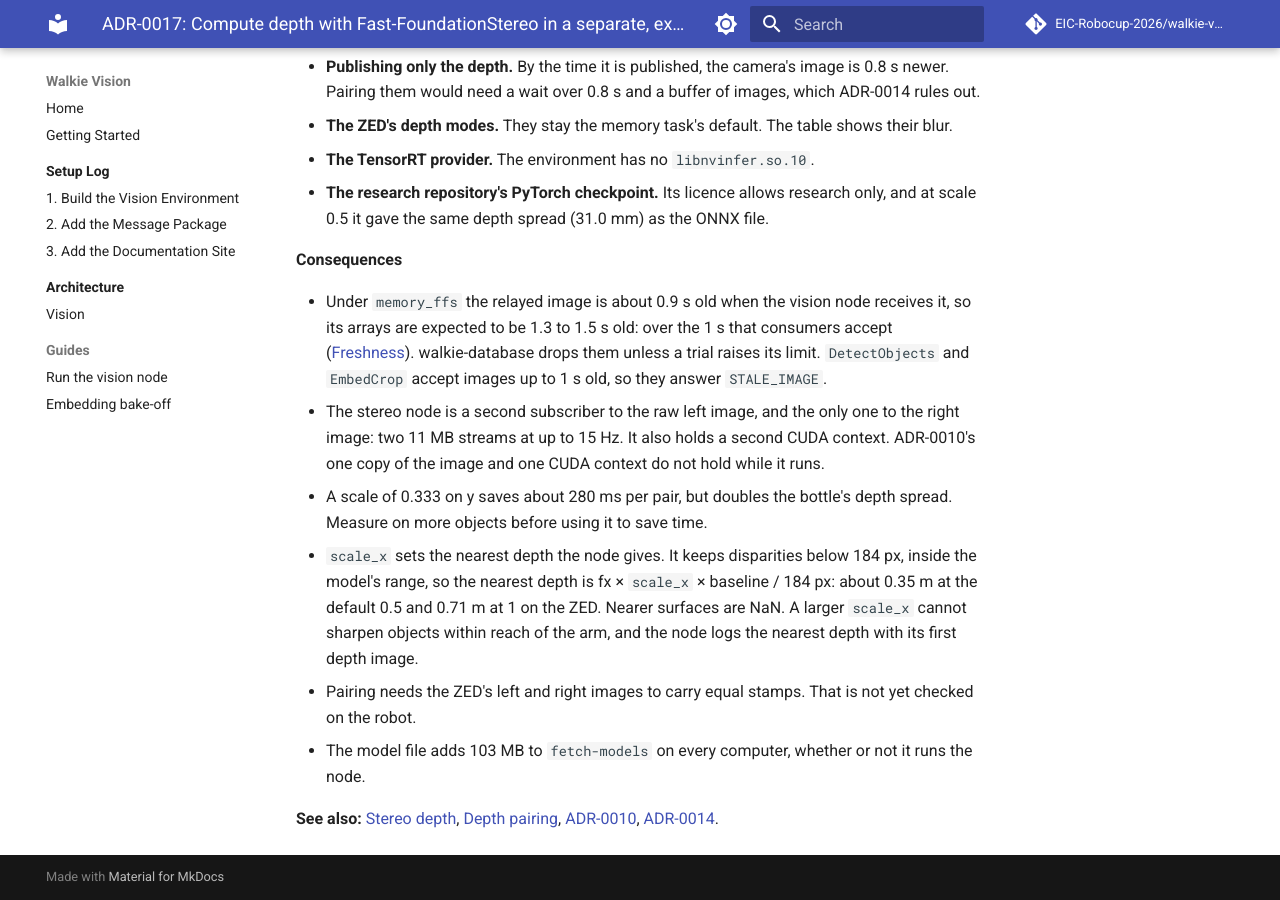
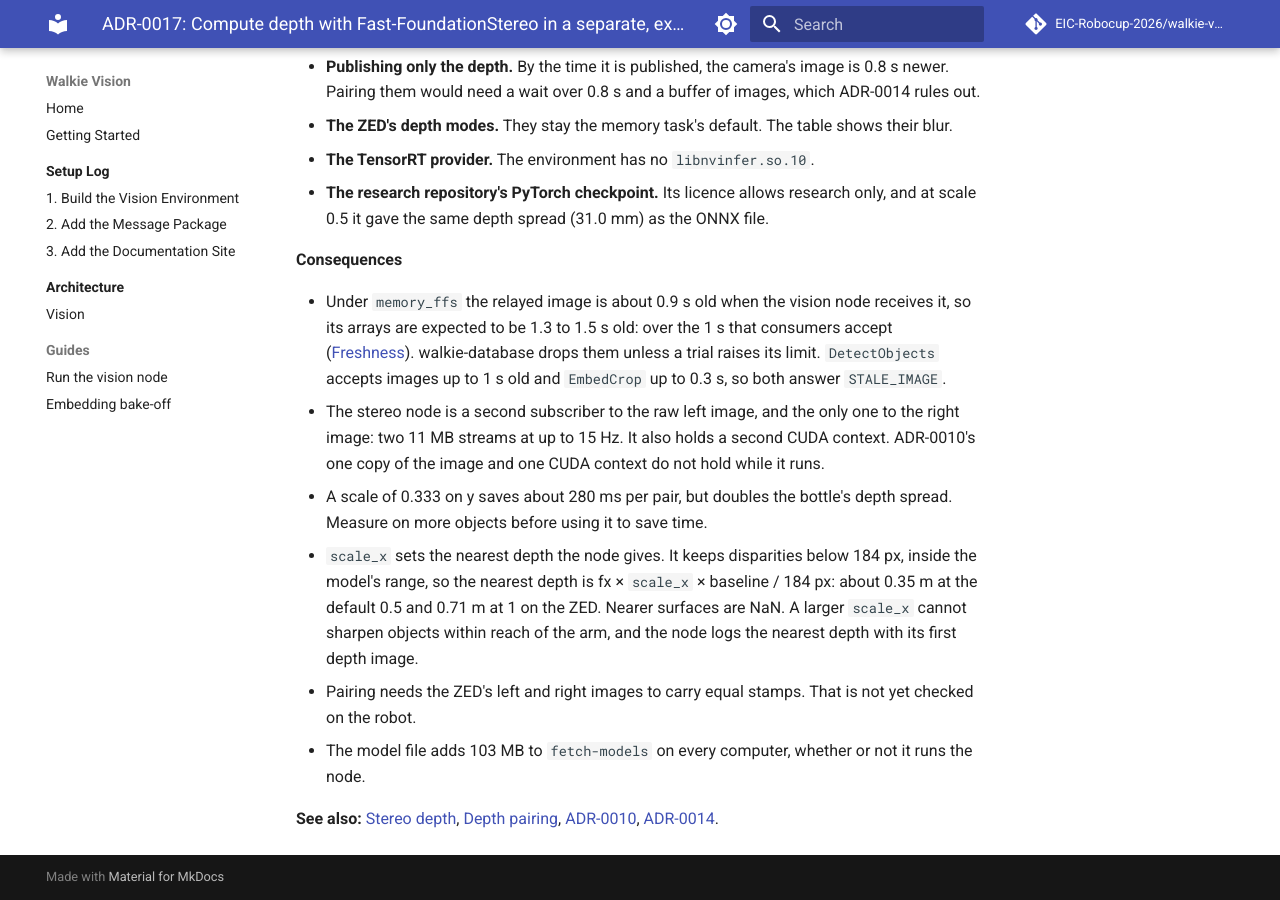
Before and after one commit to EIC-Robocup-2026/walkie-vision, an MkDocs documentation site: the page built from docs/architecture/decisions/0017-stereo-depth-node.md, in a window 1280 px wide and 900 px high, scrolled down 1829 px. Built offline with MkDocs 1.6.1 and Material for MkDocs 9.7.7, drawn with Linux system fonts in a browser that asks for light colours; comment, search, counter and statistics services are not loaded.

Commit message:
docs: correct the embedcrop image age and the fetch-models size

```diff
--- a/docs/architecture/decisions/0017-stereo-depth-node.md
+++ b/docs/architecture/decisions/0017-stereo-depth-node.md
@@ -87,7 +87,8 @@ Rejected:
   receives it, so its arrays are expected to be 1.3 to 1.5 s old: over the 1 s
   that consumers accept ([Freshness](/architecture/vision.md#contract-freshness)).
   walkie-database drops them unless a trial raises its limit. `DetectObjects`
-  and `EmbedCrop` accept images up to 1 s old, so they answer `STALE_IMAGE`.
+  accepts images up to 1 s old and `EmbedCrop` up to 0.3 s, so both answer
+  `STALE_IMAGE`.
 - The stereo node is a second subscriber to the raw left image, and the only
   one to the right image: two 11 MB streams at up to 15 Hz. It also holds a
   second CUDA context. ADR-0010's one copy of the image and one CUDA context
```
Also changed, not shown: README.md (+1 -1 lines).
